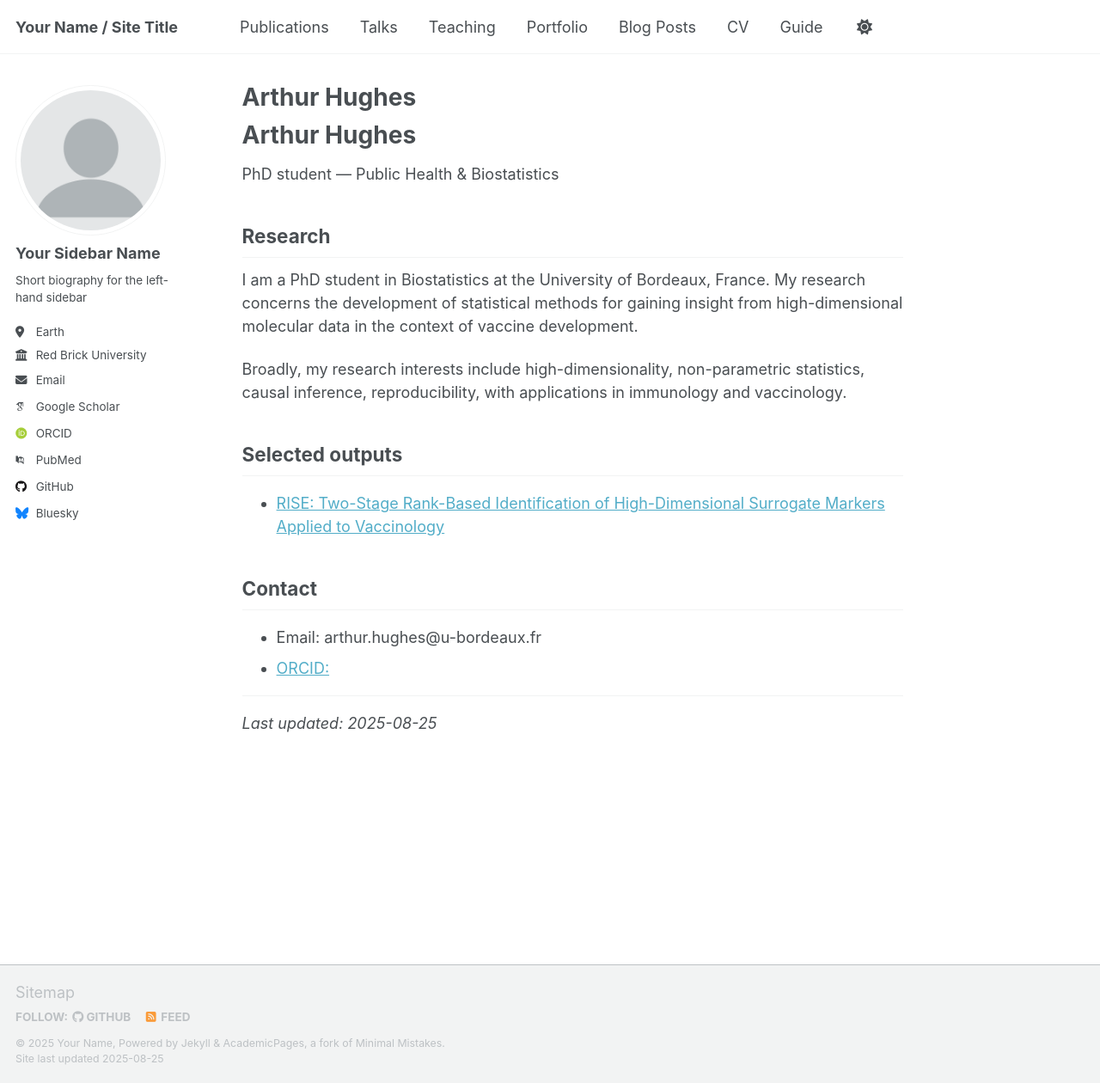
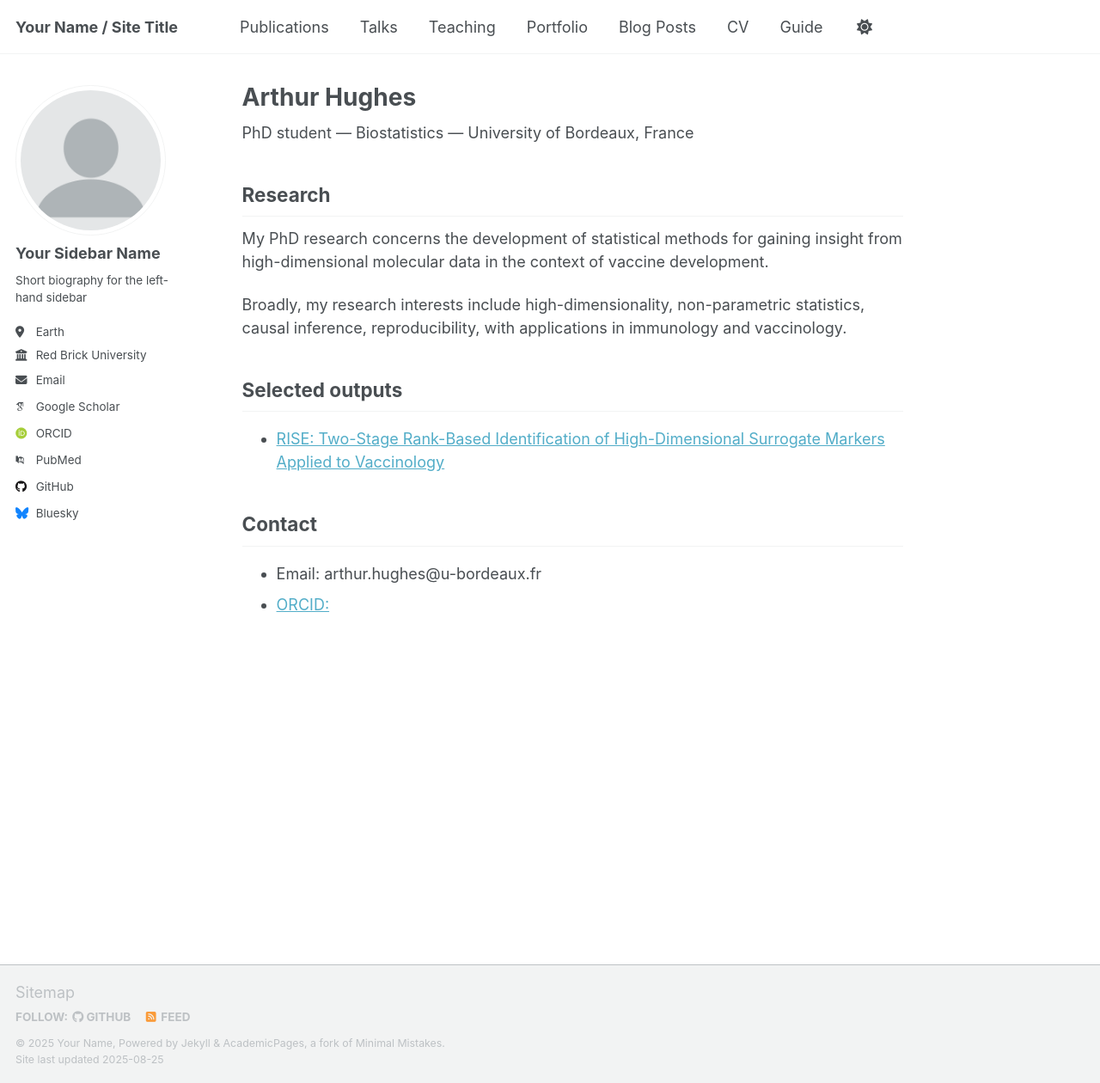
Before and after one commit to arthurhughes27/arthurhughes27.github.io, a Jekyll site: the page built from index.md, in a window 1280 px wide and 1260 px high. Shown: the whole window at 86% size. Built offline with Jekyll 4.4.1, drawn with Linux system fonts in a browser that asks for light colours; some web fonts are replaced; a script that is not in the unit is left out.

Commit message:
Update index.md

```diff
--- a/index.md
+++ b/index.md
@@ -1,13 +1,11 @@
 ---
 title: Arthur Hughes
 ---
-
-# Arthur Hughes
-PhD student — Public Health & Biostatistics
+PhD student — Biostatistics — University of Bordeaux, France
 
 ## Research
 
-I am a PhD student in Biostatistics at the University of Bordeaux, France. My research concerns the development of statistical methods for gaining insight from high-dimensional molecular data in the context of vaccine development.
+My PhD research concerns the development of statistical methods for gaining insight from high-dimensional molecular data in the context of vaccine development.
 
 Broadly, my research interests include high-dimensionality, non-parametric statistics, causal inference, reproducibility, with applications in immunology and vaccinology.
 
@@ -18,6 +16,3 @@ Broadly, my research interests include high-dimensionality, non-parametric stati
 ## Contact
 - Email: arthur.hughes@u-bordeaux.fr
 - [ORCID:](https://orcid.org/0009-0001-5841-2580)
-
----
-*Last updated: 2025-08-25*
```
